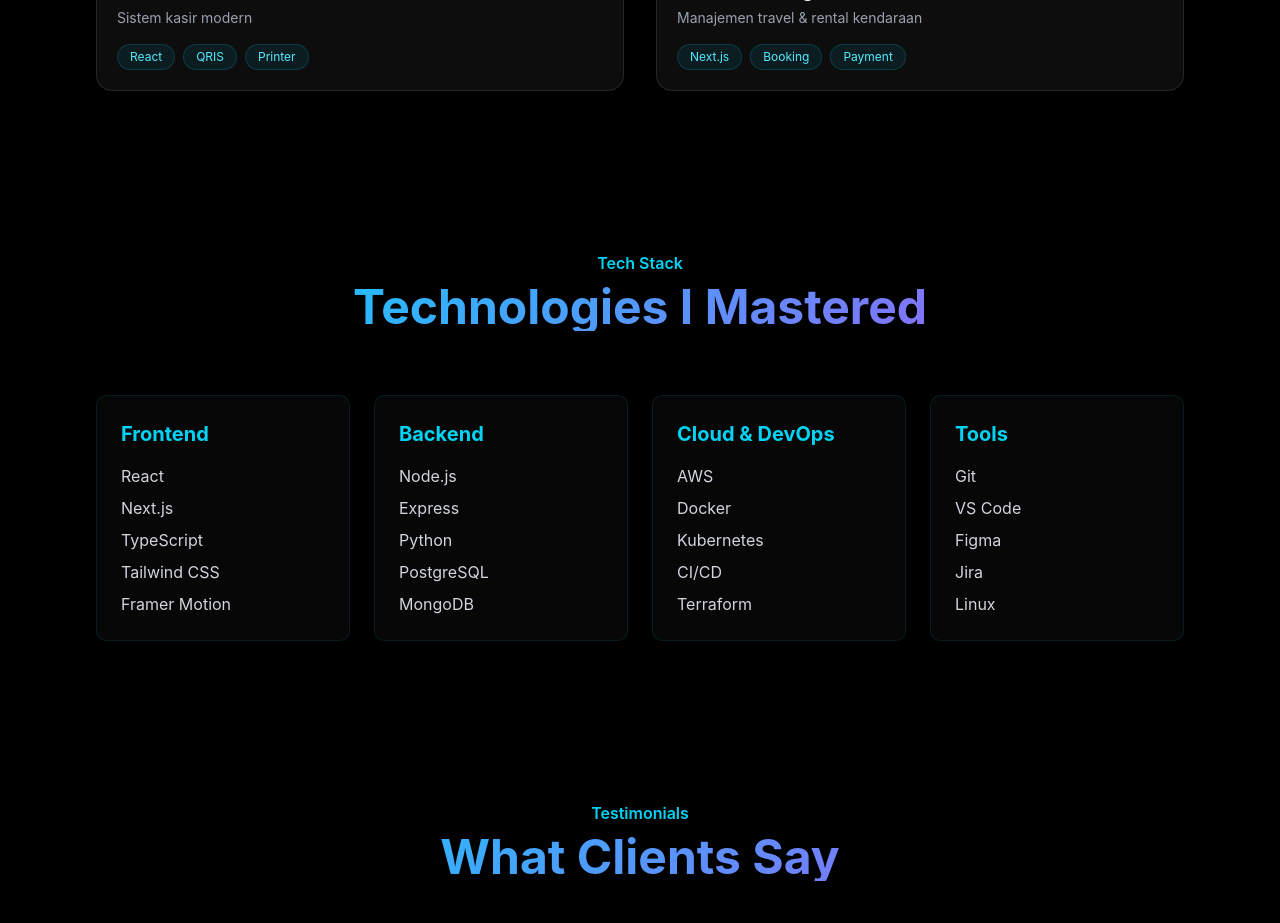
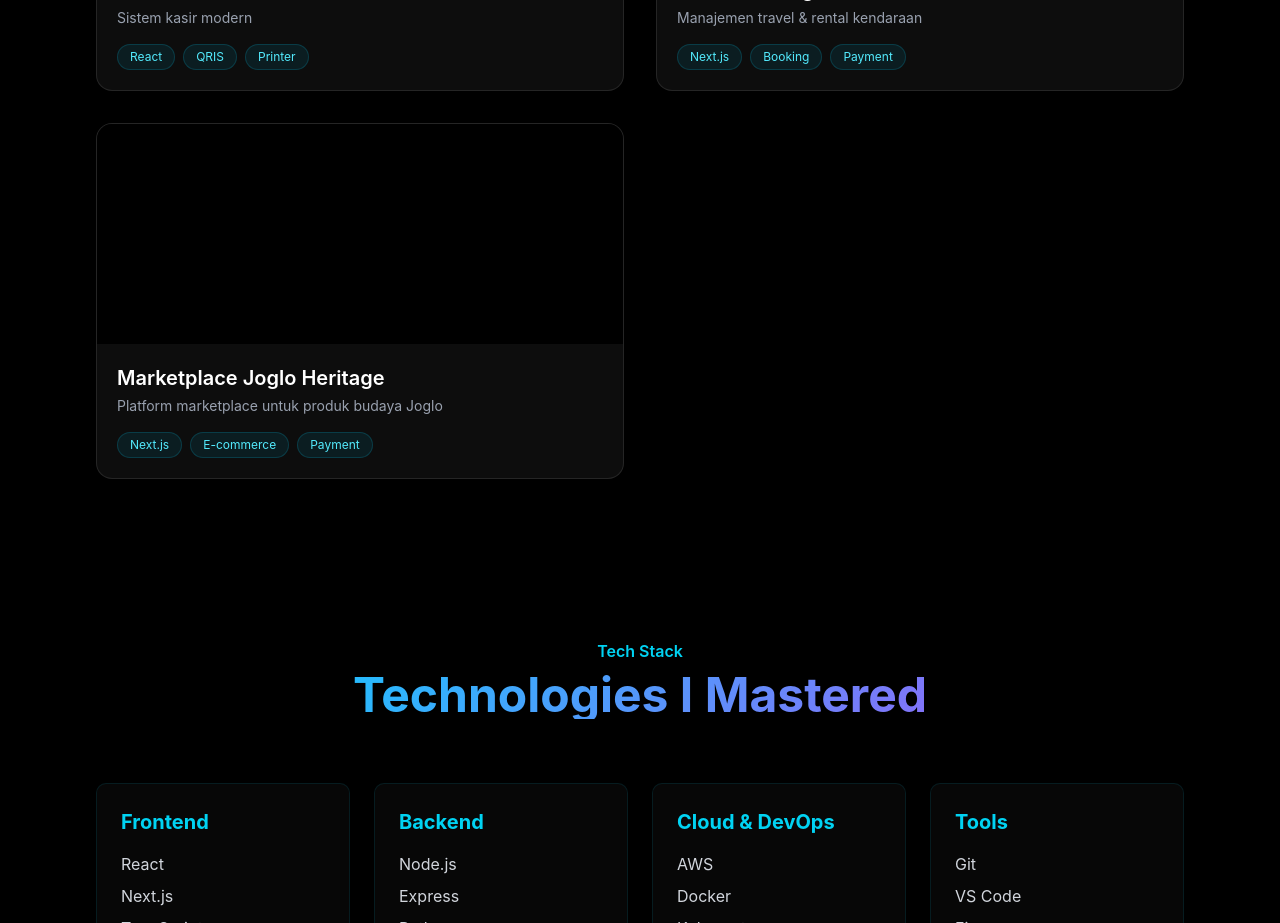
Before and after one commit to ghamiDev/profileaksaradev, a Next.js app: page / in a window 1280 px wide. Shown: the part 4960-5883 px from the top of the page. Built offline with nearby package versions, Linux system fonts and the light colour scheme.

Commit message:
add marketplace

```diff
--- a/app/demo/[slug]/page.jsx
+++ b/app/demo/[slug]/page.jsx
@@ -5,6 +5,7 @@ const DEMO_MAP = {
   'admin-desa-digital': 'https://admi-panel-de-d-it.vercel.app/login',
   'pos': 'https://aksara-pos-six.vercel.app/',
   'travel-rental': 'https://travel-rental.vercel.app/',
+  'marketplace-joglo-heritage': 'https://v0-joglo-heritage-marketplace.vercel.app/',
 }
 
 export default async function DemoPage({ params }) {
--- a/components/portfolio.tsx
+++ b/components/portfolio.tsx
@@ -45,6 +45,13 @@ const portfolio = [
     tech: ['Next.js', 'Booking', 'Payment'],
     demoUrl: '/embed?url=https://travel-rental.vercel.app/',
     slug: 'travel-rental',
+  },
+  {
+    title: 'Marketplace Joglo Heritage',
+    description: 'Platform marketplace untuk produk budaya Joglo',
+    tech: ['Next.js', 'E-commerce', 'Payment'],
+    demoUrl: '/embed?url=https://v0-joglo-heritage-marketplace.vercel.app/',
+    slug: 'marketplace-joglo-heritage',
   },
 ]
 
```
